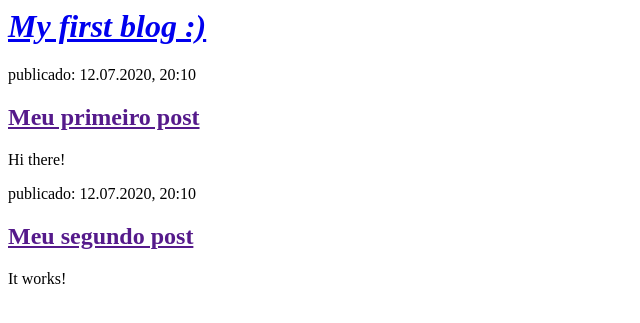
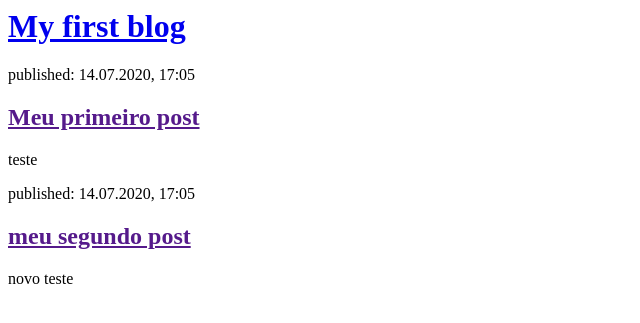
Before and after one commit to cyberpng/my-first-blog, a Django app: page / in a window 1280 px wide. Shown: the top 323 px of the page, without its empty margins (0-640 px from the left). Run offline with Django 3.2, Linux system fonts and the light colour scheme.

```diff
--- a/blog/templates/blog/post_list.html
+++ b/blog/templates/blog/post_list.html
@@ -4,19 +4,20 @@
     </head>
     <body>
         <div>
-            <h1><a href="/"><em>My first blog :)</em></a></h1>
+            <h1><a href="/">My first blog</a></h1>
         </div>
 
         <div>
-            <p>publicado: 12.07.2020, 20:10</p>
+            <p>published: 14.07.2020, 17:05</p>
             <h2><a href="">Meu primeiro post</a></h2>
-            <p>Hi there!</p>
+            <p>teste</p>
         </div>
 
         <div>
-            <p>publicado: 12.07.2020, 20:10</p>
-            <h2><a href="">Meu segundo post</a></h2>
-            <p>It works!</p>
+            <p>published: 14.07.2020, 17:05</p>
+            <h2><a href="">meu segundo post</a></h2>
+            <p>novo teste</p>
         </div>
+
     </body>
 </html>
```
